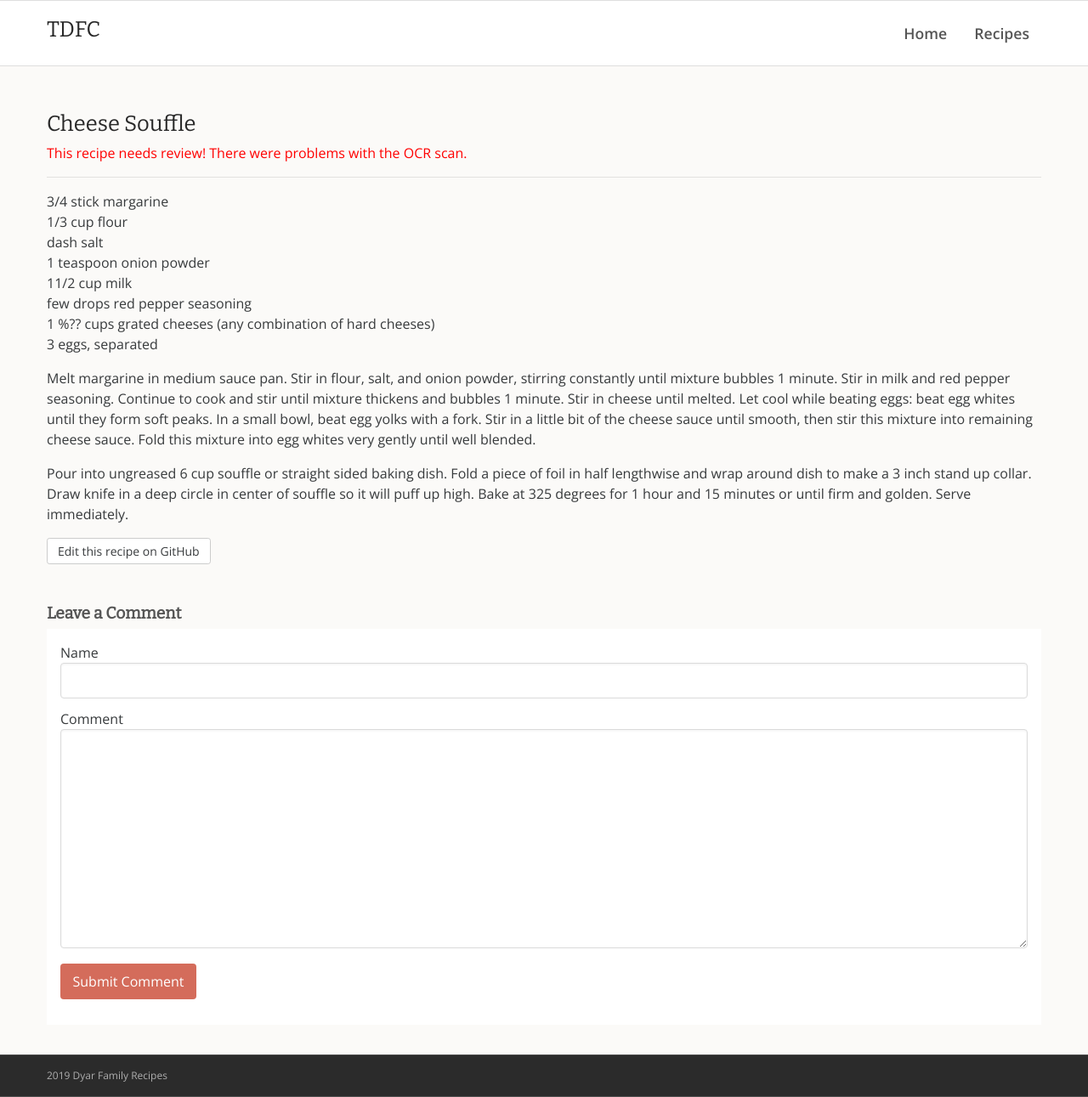
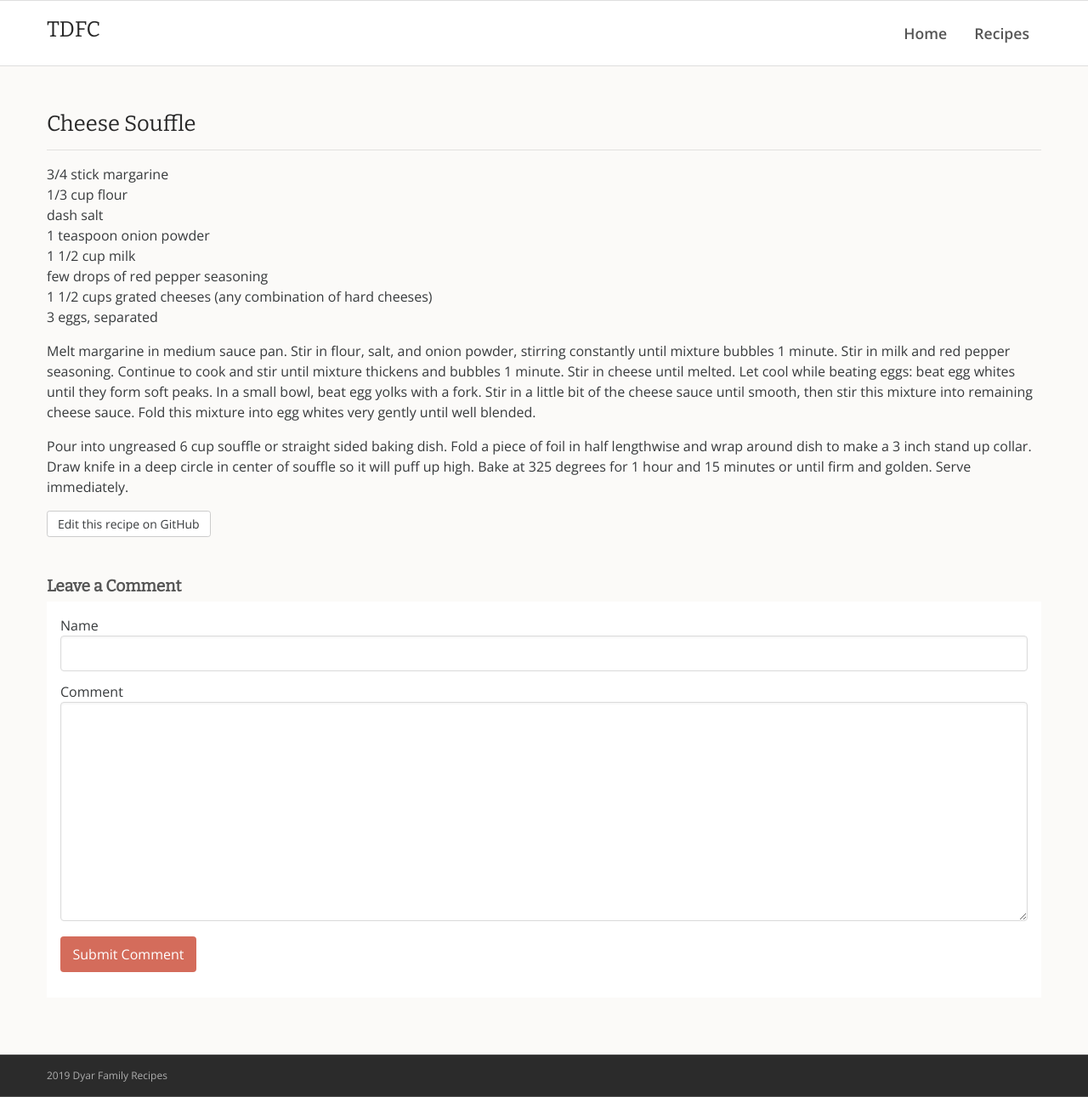
Before and after one commit to rdyar/tdfc, a Jekyll site: the page built from _main-courses/cheese-souffle.md, in a window 1280 px wide and 1291 px high. Shown: the whole window at 85% size. Built offline with Jekyll 4.4.1, drawn with Linux system fonts in a browser that asks for light colours.

Commit message:
Update cheese-souffle.md

```diff
--- a/_main-courses/cheese-souffle.md
+++ b/_main-courses/cheese-souffle.md
@@ -1,14 +1,13 @@
 ---
-s: r
 ---
 
 3/4 stick margarine
 1/3 cup flour
 dash salt
 1 teaspoon onion powder
-11/2 cup milk
-few drops red pepper seasoning
-1 %?? cups grated cheeses (any combination of hard cheeses)
+1 1/2 cup milk
+few drops of red pepper seasoning
+1 1/2 cups grated cheeses (any combination of hard cheeses)
 3 eggs, separated
 
 Melt margarine in medium sauce pan. Stir in flour, salt, and onion powder, stirring constantly
```
